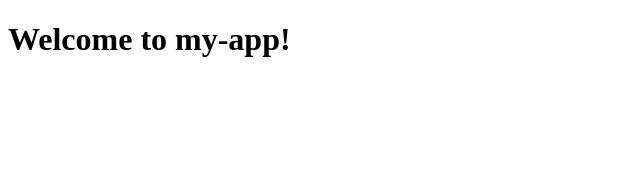
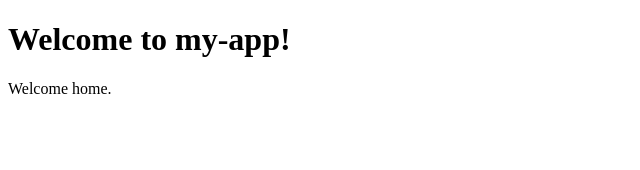
Before and after one commit to hollowmatt/ngstart, an Angular app in the folder my-app/: page / in a window 1280 px wide. Shown: the top 170 px of the page, without its empty margins (0-640 px from the left). Built offline with nearby package versions, Linux system fonts and the light colour scheme.

Commit message:
add settings

```diff
--- a/my-app/src/app/app.component.html
+++ b/my-app/src/app/app.component.html
@@ -1,4 +1,4 @@
 
     <h1>Welcome to {{title}}!</h1>
-
+    <app-home></app-home>
     <router-outlet />
--- a/my-app/src/app/app.component.ts
+++ b/my-app/src/app/app.component.ts
@@ -1,11 +1,12 @@
 import { Component } from '@angular/core';
 import { CommonModule } from '@angular/common';
 import { RouterOutlet } from '@angular/router';
+import { HomeComponent } from './home/home.component';
 
 @Component({
   selector: 'app-root',
   standalone: true,
-  imports: [CommonModule, RouterOutlet],
+  imports: [CommonModule, RouterOutlet, HomeComponent],
   templateUrl: './app.component.html',
   styleUrls: ['./app.component.css']
 })
--- /dev/null
+++ b/my-app/src/app/home/home.component.html
@@ -0,0 +1,3 @@
+<p>
+  Welcome home.
+</p>
--- /dev/null
+++ b/my-app/src/app/settings/settings.component.html
@@ -0,0 +1,3 @@
+<p>
+  I am settings.
+</p>
```
Also changed, not shown: my-app/src/app/home/home.component.ts (added, +9 -0 lines), my-app/src/app/settings/settings.component.ts (added, +9 -0 lines).
